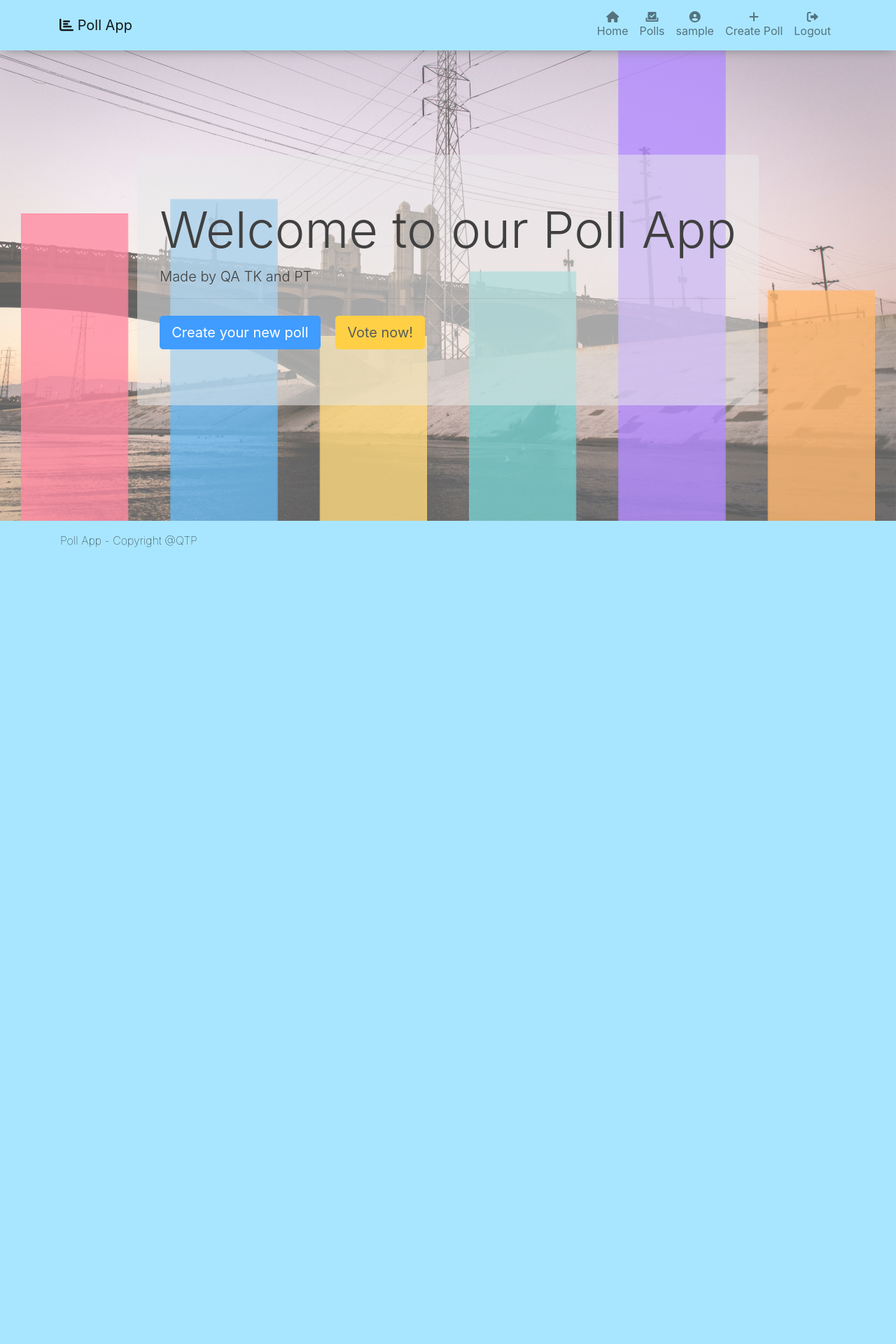
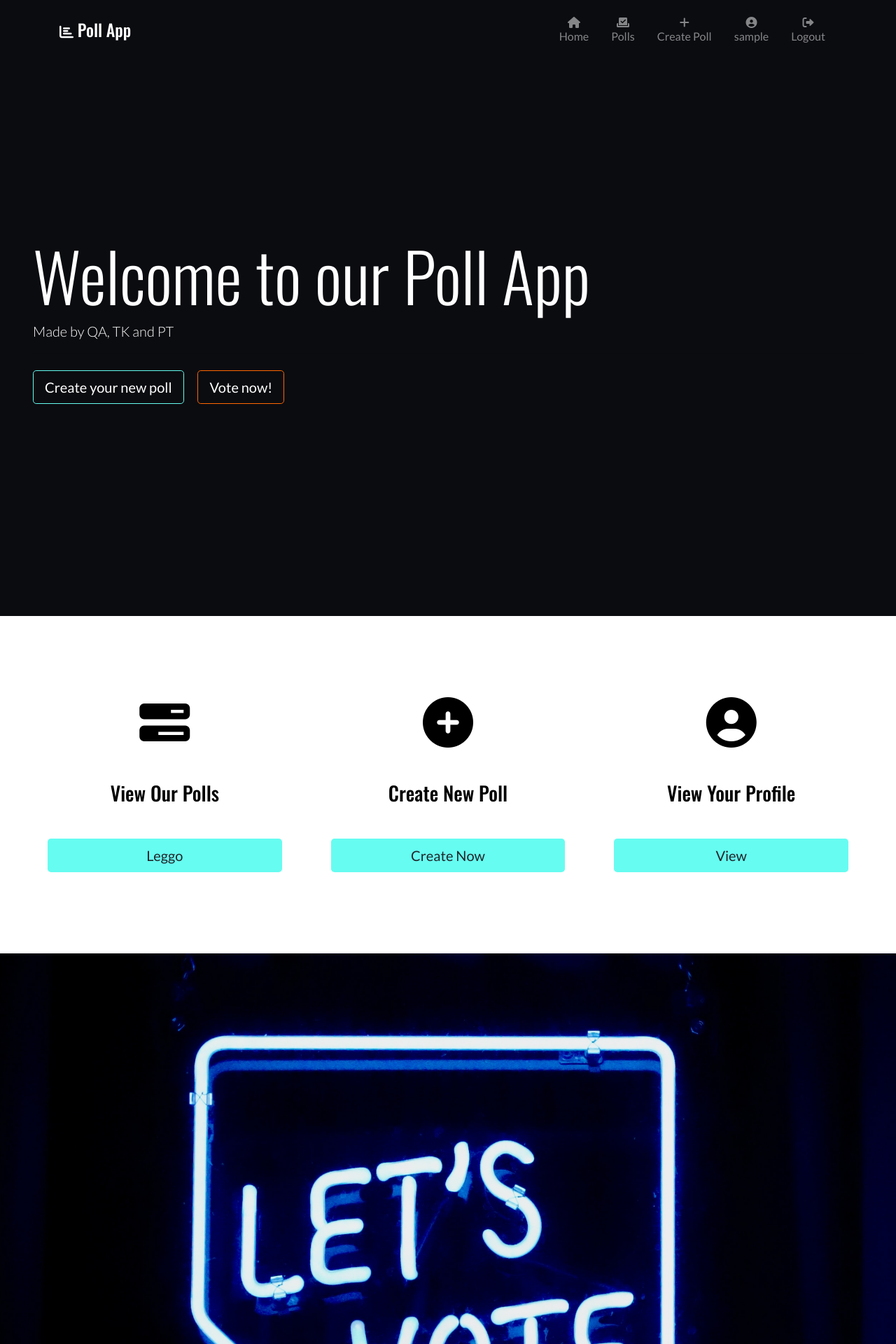
Before and after one commit to PollAppOrg/PollApp, a PHP site: page / in a window 1280 px wide. Shown: the top 1920 px of the page at 70% size. Before the commit the page ends 782 px from the top, so only its background shows below. Run offline with PHP 8.4, Linux system fonts and the light colour scheme; the visitor is signed in with stand-in values (Sample User, id 1); some libraries are stand-ins or nearby versions.

Commit message:
update ui

```diff
--- a/css/style.css
+++ b/css/style.css
@@ -1,28 +1,152 @@
+@import url('https://fonts.googleapis.com/css2?family=Lato:ital,wght@0,100;0,300;0,400;0,700;0,900;1,100;1,300&family=Oswald:wght@200;300;500;700&display=swap');
+
+:root {
+  --header-font: 'Oswald', sans-serif;
+  --normal-font: 'Lato', sans-serif;
+
+  --primary-color: #0B0C10;
+  --secondary-color: #1F2833;
+  --pop-color: #66FCF1;
+  --pop-color2: #ff6700;
+}
+
+.primary-color {
+  background-color: var(--primary-color);
+}
+
+.secondary-color {
+  background-color: var(--secondary-color);
+}
+
+.pop-color {
+  background-color: var(--pop-color);
+  color: white;
+}
+
+.pop-color2 {
+  background-color: var(--pop-color2);
+  color: white;
+}
+
+.text-sec {
+  color: var(--secondary-color);
+}
+
+.text-pop {
+  color: var(--pop-color);
+}
+
+.text-pop2 {
+  color: var(--pop-color2);
+}
+
+h1, h2, h3, h4, h5, h6 {
+  font-family: var(--header-font);
+}
+
+p, button, a, input, label, div {
+  font-family: var(--normal-font);
+}
+
+/*
 .bg-primary {
   background-color: rgb(168, 230, 255) !important;
-}
+} */
 
 body {
   color: black !important;
   padding: 0;
   margin: 0;
+  overflow-x: hidden;
+  margin-top: 80px;
 }
 
 .navbar {
-  box-shadow: 0 4px 15px -5px gray;
+  /* box-shadow: 0 4px 15px -5px gray; */
 }
 
 .home {
-  background-image: url("./public/images/landing_page.jpg");
+  /* background-image: url("./public/images/landing_page.jpg"); */
   background-position: center;
   background-size: cover;
-  height: 90vh;
-  /* width: 100vw; */
-  opacity: 0.75;
+  height: 100vh;
 }
-.opacity {
-  background-color: rgba(225, 225, 225, 0.527);
-  background-blend-mode: overlay;
+
+.home .jumbotron {
+  height: 100%;
+}
+
+.hero1 {
+  background-image: url("./public/images/bg1.jpg");
+  background-position: center;
+  background-size: cover;
+  height: 150vh;
+}
+
+.btn1 {
+  border-color: var(--pop-color);
+  color: white;
+}
+
+.btn2 {
+  border-color: var(--pop-color2);
+  color: white;
+}
+
+.btn3 {
+  background-color: var(--pop-color);
+}
+
+.btn7 {
+  border-color: var(--secondary-color);
+  color:black;
+}
+
+.btn7:hover {
+  background-color: var(--secondary-color);
+  color: white;
+}
+
+.btn8 {
+  border-color: var(--pop-color2);
+  color:black;
+}
+
+.btn8:hover {
+  background-color: var(--pop-color2);
+  color: white;
+}
+
+.btn4, .btn5:hover {
+  background-color: black;
+  border-color: var(--pop-color);
+  color: var(--pop-color);
+}
+
+.btn1:hover, .btn4:hover, .btn5 {
+  background-color: var(--pop-color);
+  color: black;
+}
+
+.btn2:hover, .btn3:hover, .btn6 {
+  background-color: var(--pop-color2);
+  color: white;
+}
+
+.btn6:hover {
+  background-color: black;
+  border-color: var(--pop-color2);
+  color: var(--pop-color2);
+}
+
+.border-pop {
+  border-color: var(--pop-color);
+}
+
+canvas {
+  top: 0;
+  left: 0;
+  z-index: -9999;
 }
 
 @media only screen and (max-width: 991px) {
@@ -34,14 +158,3 @@ body {
     font-size: 25px;
   }
 }
-
-canvas {
-  top: 0;
-  left: 0;
-  z-index: -9999;
-}
-
-
-footer {
-  position: relative;
-}
--- a/views/home.php
+++ b/views/home.php
@@ -1,26 +1,94 @@
 <?php include "inc/head.php" ?>
-<div class="home d-flex align-items-center justify-content-center">
-    <canvas id="myChart" style="position: fixed; height:100vh; width:100vw"></canvas>
-    <div class="jumbotron opacity">
 
-        <h1 class="display-3">Welcome to our Poll App</h1>
-        <p class="lead">Made by QA TK and PT</p>
-        <hr class="my-2">
-        <p class="lead">
-            <?php if($_SESSION['logged_in']): ?>
-                <a class="btn btn-primary btn-lg mr-3 mt-3" href="<?=ROOT?>poll/create" role="button">Create your new poll</a>
-                <a class="btn btn-warning btn-lg mt-3" href="<?=ROOT?>poll" role="button">Vote now!</a>
+<div class="primary-color container-fluid">
+    <div class="row home d-flex align-items-center">
+        <div class="col-12">
+            <div class="jumbotron primary-color text-white">
+            <h1 class="display-1">Welcome to our Poll App</h1>
+            <p class="lead">Made by QA, TK and PT</p>
+            <hr class="my-2">
+            <p class="lead">
+                <?php if($_SESSION['logged_in']): ?>
+                    <a class="btn btn1 btn-lg mr-3 mt-3" href="<?=ROOT?>poll/create" role="button">Create your new poll</a>
+                    <a class="btn btn2 btn-lg mt-3" href="<?=ROOT?>poll" role="button">Vote now!</a>
                 <?php else: ?>
-                    <a class="btn btn-primary btn-lg" href="<?=ROOT?>user/login" role="button">Login to create your first poll</a>
+                    <a class="btn btn1 btn-lg" href="<?=ROOT?>user/login" role="button">Login to create your first poll</a>
                     <?php endif; ?>
                 </p>
             </div>
+
         </div>
-</body>
+    </div>
+</div>
+<div class="container-fluid py-5 px-5">
+    <div class="row my-5">
+        <?php if($_SESSION['logged_in']): ?>
+        <div class="col-md-4">
+            <div class="card border-0">
+                <div class="card-body text-center">
+                    <i class="fa-solid fa-bars-progress display-3"></i>
+                    <h3 class="card-title my-5">View Our Polls</h3>
+                    <p class="card-text"></p>
+                    <a href="<?= ROOT . 'poll'?>" class="btn btn3 btn-block btn-lg">Leggo</a>
+                </div>
+            </div>
+        </div>
+        <div class="col-md-4">
+            <div class="card border-0">
+                <div class="card-body text-center">
+                    <i class="fa fa-plus-circle display-3" aria-hidden="true"></i>
+                    <h3 class="card-title my-5">Create New Poll</h3>
+                    <p class="card-text"></p>
+                    <a href="<?= ROOT . 'poll/create'?>" class="btn btn3 btn-block btn-lg">Create Now</a>
+                </div>
+            </div>
+        </div>
+        <div class="col-md-4">
+            <div class="card border-0">
+                <div class="card-body text-center">
+                    <i class="fa fa-user-circle display-3" aria-hidden="true"></i>
+                    <h3 class="card-title my-5">View Your Profile</h3>
+                    <p class="card-text"></p>
+                    <a href="<?= ROOT . 'user'?>" class="btn btn3 btn-block btn-lg">View</a>
+                </div>
+            </div>
+        </div>
+        <?php else: ?>
+        <div class="col-md-6">
+            <div class="card border-0">
+                <div class="card-body text-center">
+                    <i class="fa-solid fa-bars-progress display-3"></i>
+                    <h3 class="card-title my-5">View Our Polls</h3>
+                    <p class="card-text"></p>
+                    <a href="<?= ROOT . 'poll'?>" class="btn btn3 btn-block btn-lg">Leggo</a>
+                </div>
+            </div>
+        </div>
+        <div class="col-md-6">
+            <div class="card border-0">
+                <div class="card-body text-center">
+                    <i class="fa-solid fa-bars-progress display-3"></i>
+                    <h3 class="card-title my-5">Log In Now</h3>
+                    <p class="card-text"></p>
+                    <a href="<?= ROOT . 'user/login'?>" class="btn btn3 btn-block btn-lg">Login</a>
+                </div>
+            </div>
+        </div>
+        <?php endif; ?>
+    </div>
+</div>
+
+
+<div class="row hero1">
+
+</div>
+
+
+
     <script src="https://cdnjs.cloudflare.com/ajax/libs/Chart.js/3.8.0/chart.min.js" integrity="sha512-sW/w8s4RWTdFFSduOTGtk4isV1+190E/GghVffMA9XczdJ2MDzSzLEubKAs5h0wzgSJOQTRYyaz73L3d6RtJSg==" crossorigin="anonymous" referrerpolicy="no-referrer"></script>
-<script>
+<!-- <script>
     <?php include 'js/chartGenerate.js'; ?>
-</script>
+</script> -->
 
 
 <?php include "inc/footer.php" ?>
--- a/views/inc/editModal.php
+++ b/views/inc/editModal.php
@@ -1,5 +1,5 @@
 <!-- Button trigger modal -->
-<button type="button" class="btn btn-dark btn-block mr-3" data-toggle="modal" data-target="#exampleModalLong">
+<button type="button" class="btn btn-dark btn-block mb-3" data-toggle="modal" data-target="#exampleModalLong">
  <i class="fa fa-pencil" aria-hidden="true"></i> Edit
 </button>
 
--- a/views/inc/footer.php
+++ b/views/inc/footer.php
@@ -1,6 +1,6 @@
-    <footer class="bg-primary text-black fixed-bottom ">
-        <div class="container p-3 font-weight-lighter">
-            <div>Poll App - Copyright @QTP</div>
+    <footer class="primary-color text-white">
+        <div class="container py-4">
+            <h4 class="font-weight-bold">Poll App - Copyright @QTP</h4>
         </div>
     </footer>
     <script src="https://cdnjs.cloudflare.com/ajax/libs/jquery/3.5.1/jquery.slim.min.js"></script>
--- a/views/inc/head.php
+++ b/views/inc/head.php
@@ -14,17 +14,17 @@
     </style>
     <title>Poll App</title>
 </head>
-<body class="mt-5 pt-2">
+<body>
 
-<nav class="navbar navbar-expand-lg navbar-light bg-primary fixed-top">
+<nav class="navbar navbar-expand-lg navbar-dark primary-color fixed-top py-3">
     <div class="container">
-        <a class="navbar-brand" href="<?php echo ROOT ?>"> <i class="fa fa-bar-chart" aria-hidden="true"></i> Poll App</a>
-        <button class="navbar-toggler" data-target="#my-nav" data-toggle="collapse" aria-controls="my-nav" aria-expanded="false" aria-label="Toggle navigation">
-            <span class="navbar-toggler-icon"></span>
+        <a class="navbar-brand font-weight-bold" href="<?php echo ROOT ?>"> <i class="fa fa-bar-chart" aria-hidden="true"></i><h4 class="d-inline"> Poll App</h4></a>
+        <button class="navbar-toggler border-0" data-target="#my-nav" data-toggle="collapse" aria-controls="my-nav" aria-expanded="false" aria-label="Toggle navigation">
+            <span class="navbar-toggler-icon text-white"></span>
         </button>
         <div id="my-nav" class="collapse navbar-collapse">
             <ul class="navbar-nav ml-auto">
-                <li class="nav-item d-flex align-items-center">
+                <li class="nav-item d-flex align-items-center px-2">
 
                     <a class="nav-link" href="<?= ROOT ?>">
 
@@ -33,25 +33,24 @@
 
                     </a>
                 </li>
-                <li class="nav-item d-flex align-items-center ">
+                <li class="nav-item d-flex align-items-center px-2">
 
                     <a class="nav-link" href="<?= ROOT . "poll" ?>">
                     <i class="fa-solid fa-check-to-slot d-flex justify-content-center"></i>
                     Polls<span class="sr-only">(current)</span></a>
                 </li>
             <?php if($_SESSION['logged_in'] == true): ?>
-                <li class="nav-item d-flex align-items-center ">
+                <li class="nav-item d-flex align-items-center px-2">
+                    <a class="nav-link" href="<?=ROOT. "poll/create"?>"><i class="fa-solid fa-plus d-flex justify-content-center"></i>Create Poll<span class="sr-only">(current)</span></a>
+                </li>
+                <li class="nav-item d-flex align-items-center px-2">
                     <a class="nav-link" href="<?=ROOT?>user"><i class="fa fa-user-circle d-flex justify-content-center" aria-hidden="true"></i> <?= $_SESSION['username'];?><span class="sr-only">(current)</span></a>
                 </li>
-
-                <li class="nav-item d-flex align-items-center ">
-                    <a class="nav-link" href="<?=ROOT. "poll/create"?>"><i class="fa-solid fa-plus d-flex justify-content-center"></i>Create Poll<span class="sr-only">(current)</span></a>
-                </li>
-                <li class="nav-item d-flex align-items-center ">
+                <li class="nav-item d-flex align-items-center px-2">
                     <a class="nav-link" href="<?=ROOT?>user/logout"> <i class="fa-solid fa-right-from-bracket  d-flex justify-content-center"></i>Logout<span class="sr-only">(current)</span></a>
                 </li>
             <?php else: ?>
-                <li class="nav-item d-flex align-items-center ">
+                <li class="nav-item d-flex align-items-center px-2">
 
                     <a class="nav-link" href="<?=ROOT?>user/login"><i class="fa fa-user d-flex justify-content-center" aria-hidden="true"></i> Login<span class="sr-only">(current)</span></a>
                 </li>
--- a/views/inc/login_redirect.php
+++ b/views/inc/login_redirect.php
@@ -1,11 +1,11 @@
 <?php include "head.php"?>
-<div class="container my-5">
+<div class="container my-5 pt-5">
     <div class="row">
         <div class="col-md-12">
             <h2 class="display-3">
                 Login to enjoy our full service
             </h2>
-            <a href="<?=ROOT?>user/login" class="btn btn-block btn-primary btn-lg">Login</a>
+            <a href="<?=ROOT?>user/login" class="btn btn-block btn4 btn-lg">Login</a>
         </div>
     </div>
 </div>
--- a/views/poll/vote_success.php
+++ b/views/poll/vote_success.php
@@ -1,13 +1,13 @@
 <?php include __DIR__ . "/../inc/head.php" ?>
 
-<div class="container mt-5">
+<div class="container my-5 py-5">
     <div class="row">
         <div class="col-md-12">
             <h1 class="display-1">
                 Your vote is recorded!
             </h1>
-            <a href="<?=ROOT?>poll/get/<?=$id?>" class="btn btn-success btn-lg btn-block">Go back to curent poll</a>
-            <a href="<?=ROOT?>poll" class="btn btn-primary btn-lg btn-block">Vote more...</a>
+            <a href="<?=ROOT?>poll/get/<?=$id?>" class="btn btn5 btn-lg btn-block mb-3">Go back to curent poll</a>
+            <a href="<?=ROOT?>poll" class="btn btn6 btn-lg btn-block">Vote more...</a>
         </div>
     </div>
 </div>
--- a/views/sign_up.php
+++ b/views/sign_up.php
@@ -1,11 +1,11 @@
 <?php include "inc/head.php" ?>
-<div class="container my-5">
+<div class="container my-5 pt-5">
     <?php if($_SESSION["logged_in"] === false): ?>
 
     <?php include "views/inc/error.php" ?>
     <div class="row">
     <div class="col-md-6 pr-5 offset-md-3">
-        <h3 class="font-weight-light d-flex justify-content-center">Create Account</h3>
+        <h3 class="font-weight-light text-center display-3">Create Account</h3>
         <hr>
         <form action="<?=ROOT?>user/create" method="post" enctype="multipart/form-data">
             <div class="form-group">
@@ -44,7 +44,7 @@
                 </div>
             </div>
             <?php CSRF::outputToken(); ?>
-            <button class="btn btn-primary btn-block" type="submit" name="create" value="true"><i class="fa-solid fa-circle-plus mr-2"></i>Create Account</button>
+            <button class="btn btn5 btn-block" type="submit" name="create" value="true"><i class="fa-solid fa-circle-plus mr-2"></i>Create Account</button>
         </form>
         </div>
     </div>
```
Also changed, not shown: views/login.php (+7 -7 lines), views/poll.php (+10 -10 lines), views/poll/create.php (+4 -4 lines), views/poll/single_poll.php (+13 -11 lines), views/user.php (+8 -7 lines), public/images/bg1.jpg (added).
